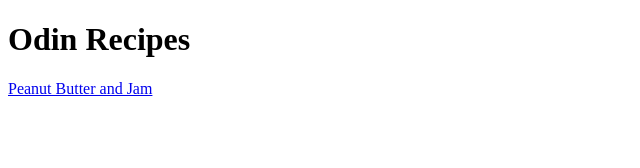
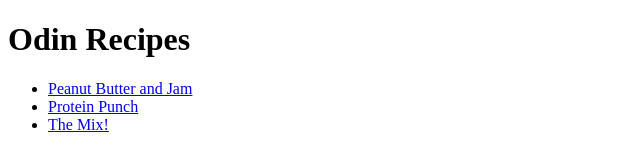
Before and after one commit to TrentSmith0815/odin-recipes, a plain HTML site: page index.html in a window 1280 px wide. Shown: the whole page, without its empty margins (0-640 px from the left). Drawn offline with Linux system fonts and the light colour scheme.

Commit message:
add links to the 3 recipes
also placed the links in an unordered list

```diff
--- a/index.html
+++ b/index.html
@@ -8,7 +8,10 @@
 </head>
 <body>
     <h1>Odin Recipes</h1>
+    <ul>
 
-    <a href="./recipes/pbandj.html">Peanut Butter and Jam</a>
+    <li><a href="./recipes/pbandj.html">Peanut Butter and Jam</a></li>
+    <li><a href="./recipes/proteinpunch.html">Protein Punch</a></li>
+    <li><a href="./recipes/soda.html">The Mix!</a></li>
 </body>
 </html>
```
Also changed, not shown: recipes/2436_s.webp (deleted), recipes/soda.jpg (deleted).
